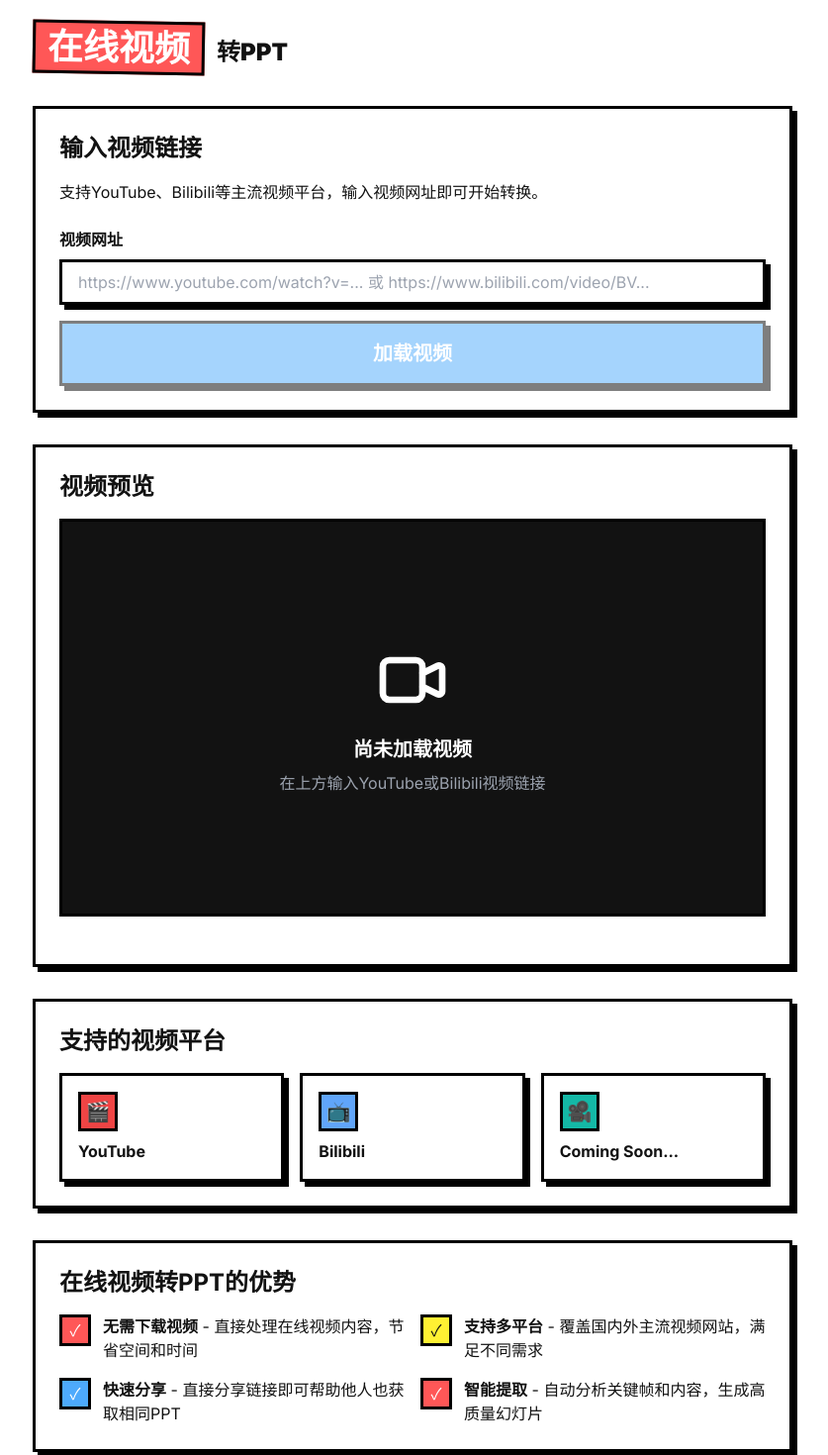
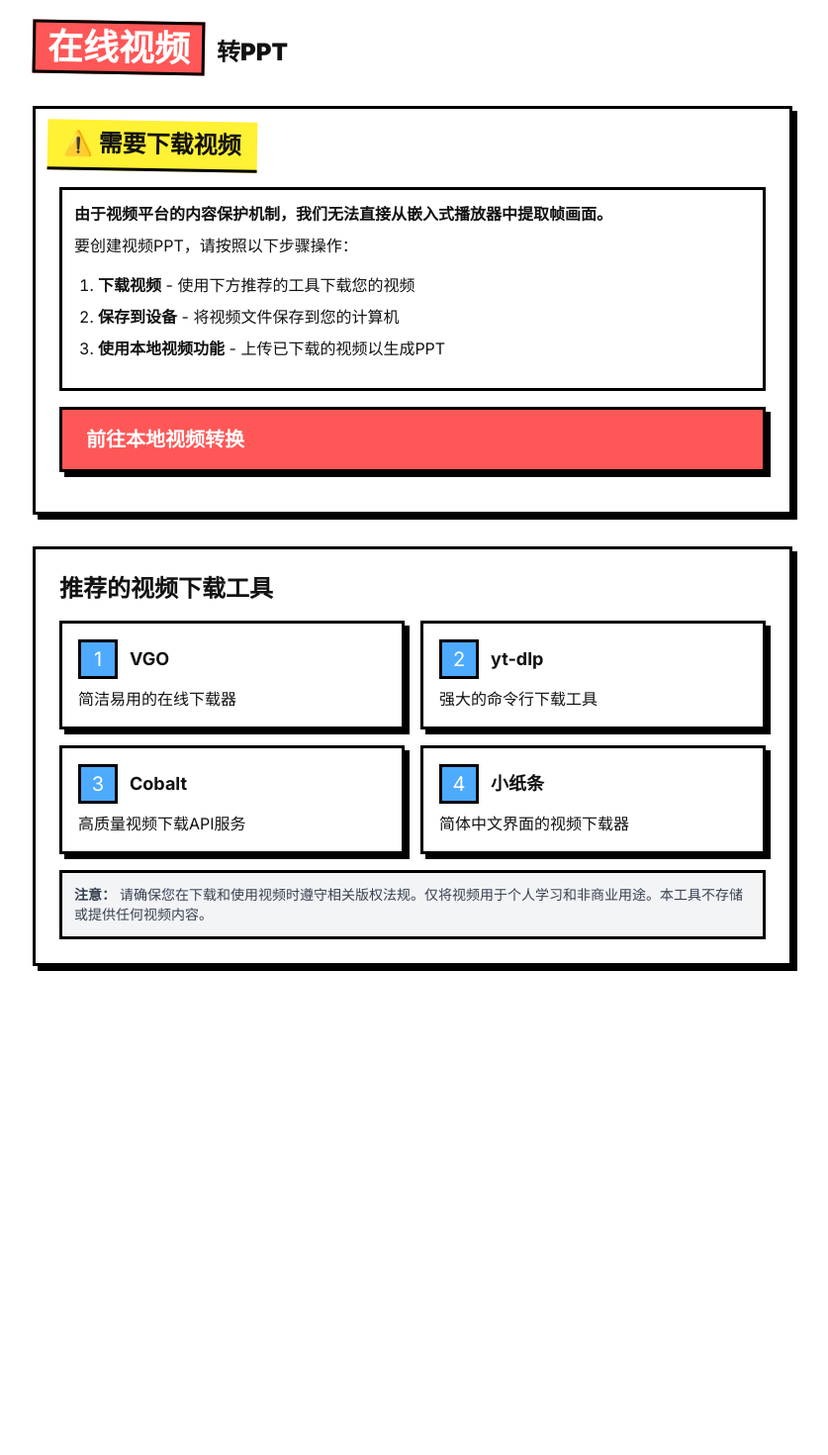
Before and after one commit to Wangxs404/video2ppt, a Next.js app: page /online-video in a window 1280 px wide. Shown: the part 100-1570 px from the top of the page at 99% size, without its empty margins (223-1060 px from the left). After the commit the page ends 1148 px from the top, so only its background shows below. Built offline with nearby package versions, Linux system fonts and the light colour scheme.

Commit message:
临时方案，先下载视频

```diff
--- a/app/local-video/page.tsx
+++ b/app/local-video/page.tsx
@@ -160,7 +160,7 @@ export default function LocalVideoPage() {
     <main className="container mx-auto px-4 py-10">
       <div className="max-w-3xl mx-auto">
         <h1 className="text-4xl font-black mb-8">
-          <span className="bg-secondary px-3 py-1 border-3 border-black inline-block transform rotate-1">本地视频</span>
+          <span className="bg-accent text-light px-3 py-1 border-3 border-black inline-block transform rotate-1">本地视频</span>
           <span className="text-2xl ml-3">转PPT</span>
         </h1>
 
--- a/app/online-video/page.tsx
+++ b/app/online-video/page.tsx
@@ -16,6 +16,14 @@ export default function OnlineVideoPage() {
     { name: 'YouTube', icon: '🎬', color: 'bg-red-500' },
     { name: 'Bilibili', icon: '📺', color: 'bg-blue-400' },
     { name: 'Coming Soon...', icon: '🎥', color: 'bg-teal-500' },
+  ]
+
+  // 推荐的下载工具
+  const downloadTools = [
+    { name: 'VGO', url: 'https://vgo.pub/', desc: '简洁易用的在线下载器' },
+    { name: 'yt-dlp', url: 'https://github.com/yt-dlp/yt-dlp', desc: '强大的命令行下载工具' },
+    { name: 'Cobalt', url: 'https://cobalt.tools/', desc: '高质量视频下载API服务' },
+    { name: '小纸条', url: 'https://downloader.caorushizi.cn/', desc: '简体中文界面的视频下载器' }
   ]
 
   // 从YouTube URL中提取视频ID
@@ -61,7 +69,7 @@ export default function OnlineVideoPage() {
     }
   }
 
-  // 模拟提交
+  // 模拟提交 - 这里我们只做验证，不再嵌入iframe
   const handleSubmit = (e: React.FormEvent) => {
     e.preventDefault()
     if (isUrlValid) {
@@ -117,9 +125,9 @@ export default function OnlineVideoPage() {
           <span className="text-2xl ml-3">转PPT</span>
         </h1>
 
-        <div className="card bg-light mb-8">
+        {/* <div className="card bg-light mb-8">
           <h2 className="text-2xl font-bold mb-4">输入视频链接</h2>
-          <p className="mb-6">支持YouTube、Bilibili等主流视频平台，输入视频网址即可开始转换。</p>
+          <p className="mb-6">支持YouTube、Bilibili等主流视频平台，输入视频网址验证有效性。</p>
 
           <form onSubmit={handleSubmit} className="space-y-4">
             <div>
@@ -129,7 +137,7 @@ export default function OnlineVideoPage() {
                 type="text"
                 value={url}
                 onChange={handleUrlChange}
-                placeholder="https://www.youtube.com/watch?v=... 或 https://www.bilibili.com/video/BV..."
+                placeholder="https://www.youtube.com/watch?v=..."
                 className={`brutal-input ${isUrlValid === false ? 'border-red-500' : ''}`}
               />
               {isUrlValid === false && (
@@ -142,60 +150,68 @@ export default function OnlineVideoPage() {
               disabled={!isUrlValid || isProcessing}
               className={`btn bg-accent text-light w-full text-xl py-4 transform hover:rotate-1 ${(!isUrlValid || isProcessing) ? 'opacity-50 cursor-not-allowed' : ''}`}
             >
-              {isProcessing ? '处理中...' : '加载视频'}
+              {isProcessing ? '处理中...' : '验证链接'}
             </button>
           </form>
+        </div> */}
+
+        {/* 说明区域 */}
+        <div className="card bg-light mb-8 border-3 border-black">
+          <div className="bg-secondary px-4 py-2 -mt-3 -mx-3 mb-4 border-b-3 border-black inline-block transform rotate-1">
+            <h2 className="text-2xl font-bold">⚠️ 需要下载视频</h2>
+          </div>
+
+          <div className="p-3 bg-white border-3 border-black mb-4">
+            <p className="font-bold mb-2">由于视频平台的内容保护机制，我们无法直接从嵌入式播放器中提取帧画面。</p>
+            <p>要创建视频PPT，请按照以下步骤操作：</p>
+
+            <ol className="list-decimal ml-6 my-4 space-y-2">
+              <li><span className="font-bold">下载视频</span> - 使用下方推荐的工具下载您的视频</li>
+              <li><span className="font-bold">保存到设备</span> - 将视频文件保存到您的计算机</li>
+              <li><span className="font-bold">使用本地视频功能</span> - 上传已下载的视频以生成PPT</li>
+            </ol>
+          </div>
+
+          <Link
+            href="/local-video"
+            className="btn bg-primary text-light w-full text-xl py-4 mb-4"
+          >
+            前往本地视频转换
+          </Link>
         </div>
 
-        {/* 视频播放区域 */}
+        {/* 推荐下载工具 */}
         <div className="card bg-light mb-8">
-          <h2 className="text-2xl font-bold mb-4">视频预览</h2>
-          <div className="border-3 border-black bg-dark aspect-video mb-6 relative overflow-hidden">
-            {isVideoLoaded && videoId ? (
-              <iframe
-                src={getVideoEmbedUrl()}
-                className="w-full h-full"
-                title="Video Player"
-                frameBorder="0"
-                allow="accelerometer; autoplay; clipboard-write; encrypted-media; gyroscope; picture-in-picture"
-                allowFullScreen
-              ></iframe>
-            ) : (
-              <div className="absolute inset-0 flex items-center justify-center flex-col text-light">
-                <svg xmlns="http://www.w3.org/2000/svg" className="h-20 w-20 mb-4" fill="none" viewBox="0 0 24 24" stroke="currentColor">
-                  <path strokeLinecap="round" strokeLinejoin="round" strokeWidth={2} d="M15 10l4.553-2.276A1 1 0 0121 8.618v6.764a1 1 0 01-1.447.894L15 14M5 18h8a2 2 0 002-2V8a2 2 0 00-2-2H5a2 2 0 00-2 2v8a2 2 0 002 2z" />
-                </svg>
-                <p className="text-xl font-bold">尚未加载视频</p>
-                <p className="text-gray-400 mt-2">在上方输入YouTube或Bilibili视频链接</p>
-              </div>
-            )}
+          <h2 className="text-2xl font-bold mb-4">推荐的视频下载工具</h2>
+          <div className="grid grid-cols-1 md:grid-cols-2 gap-4">
+            {downloadTools.map((tool, index) => (
+              <a
+                key={index}
+                href={tool.url}
+                target="_blank"
+                rel="noopener noreferrer"
+                className="border-3 border-black p-4 bg-white shadow-brutal transform hover:-rotate-1 hover:shadow-brutal-lg transition-all hover:bg-accent hover:text-light"
+              >
+                <div className="flex items-center mb-2">
+                  <div className="bg-accent text-light w-10 h-10 flex items-center justify-center text-xl border-3 border-black mr-3">
+                    {index + 1}
+                  </div>
+                  <h3 className="font-bold text-lg">{tool.name}</h3>
+                </div>
+                <p>{tool.desc}</p>
+              </a>
+            ))}
           </div>
 
-          {isVideoLoaded && videoId && (
-            <div className="flex flex-wrap gap-4">
-              <button
-                onClick={() => alert('此功能尚未实现')}
-                className="btn bg-primary text-light flex-1"
-              >
-                分析视频
-              </button>
-              <button
-                onClick={() => alert('此功能尚未实现')}
-                className="btn bg-accent text-light flex-1"
-              >
-                生成PPT
-              </button>
-            </div>
-          )}
-
-          {isVideoLoaded && videoSource && (
-            <div className="mt-4 text-center text-sm text-gray-600">
-              当前加载: <strong>{videoSource === 'youtube' ? 'YouTube' : 'Bilibili'}</strong> 视频
-            </div>
-          )}
+          <div className="mt-4 p-3 bg-gray-100 border-3 border-black">
+            <p className="text-sm text-gray-700">
+              <strong>注意：</strong> 请确保您在下载和使用视频时遵守相关版权法规。仅将视频用于个人学习和非商业用途。本工具不存储或提供任何视频内容。
+            </p>
+          </div>
         </div>
 
-        <div className="card bg-light mb-8">
+        {/* 支持的视频平台 */}
+        {/* <div className="card bg-light mb-8">
           <h2 className="text-2xl font-bold mb-4">支持的视频平台</h2>
           <div className="grid grid-cols-2 md:grid-cols-3 gap-4">
             {supportedPlatforms.map((platform, index) => (
@@ -210,29 +226,7 @@ export default function OnlineVideoPage() {
               </div>
             ))}
           </div>
-        </div>
-
-        <div className="card bg-light">
-          <h2 className="text-2xl font-bold mb-4">在线视频转PPT的优势</h2>
-          <div className="grid grid-cols-1 md:grid-cols-2 gap-4">
-            <div className="flex items-start">
-              <div className="bg-primary text-light w-8 h-8 flex items-center justify-center border-3 border-black mr-3 flex-shrink-0">✓</div>
-              <p><strong>无需下载视频</strong> - 直接处理在线视频内容，节省空间和时间</p>
-            </div>
-            <div className="flex items-start">
-              <div className="bg-secondary w-8 h-8 flex items-center justify-center border-3 border-black mr-3 flex-shrink-0">✓</div>
-              <p><strong>支持多平台</strong> - 覆盖国内外主流视频网站，满足不同需求</p>
-            </div>
-            <div className="flex items-start">
-              <div className="bg-accent text-light w-8 h-8 flex items-center justify-center border-3 border-black mr-3 flex-shrink-0">✓</div>
-              <p><strong>快速分享</strong> - 直接分享链接即可帮助他人也获取相同PPT</p>
-            </div>
-            <div className="flex items-start">
-              <div className="bg-primary text-light w-8 h-8 flex items-center justify-center border-3 border-black mr-3 flex-shrink-0">✓</div>
-              <p><strong>智能提取</strong> - 自动分析关键帧和内容，生成高质量幻灯片</p>
-            </div>
-          </div>
-        </div>
+        </div> */}
       </div>
     </main>
   )
--- a/app/screen-recording/page.tsx
+++ b/app/screen-recording/page.tsx
@@ -317,7 +317,7 @@ export default function ScreenRecordingPage() {
     <main className="container mx-auto px-4 py-10">
       <div className="max-w-7xl mx-auto">
         <h1 className="text-4xl font-black mb-8">
-          <span className="bg-accent text-light px-3 py-1 border-3 border-black inline-block transform rotate-1">实时录屏</span>
+          <span className=" bg-secondary text-black px-3 py-1 border-3 border-black inline-block transform rotate-1">实时录屏</span>
           <span className="text-2xl ml-3">转PPT</span>
         </h1>
 
```
